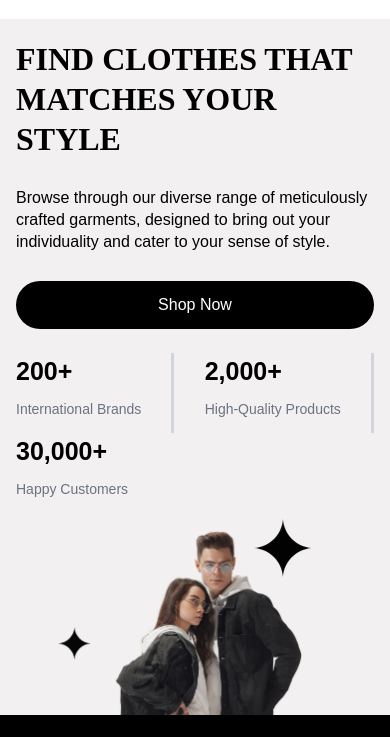
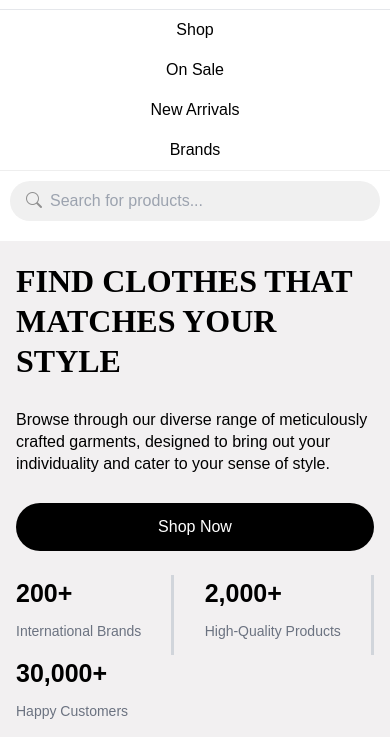
Before and after one commit to Iam-samyog/Shop.co, a plain HTML site: page index.html in a window 390 px wide. Both pictures are taken after a click on the button 292 px from the left and 83 px from the top of the page. Shown: the part 107-844 px from the top of the page. Drawn offline with nearby package versions, Linux system fonts and the light colour scheme; a web font is replaced by a local one.

Commit message:
Added the search menu and hamburger menu function on the nav while the web page is in responsive

```diff
--- a/index.html
+++ b/index.html
@@ -90,7 +90,7 @@
         </div>
 
         <!-- 🔹 Mobile Menu (Hidden by default) -->
-        <div id="mobileMenu" class="hidden md:hidden bg-white border-t border-gray-200">
+        <div id="mobileMenu" class=" md:hidden bg-white border-t border-gray-200">
           <a href="#" class="block py-2 px-4 text-black font-[20px]">Shop</a>
           <a href="#" class="block py-2 px-4 text-black font-[16px]">On Sale</a>
           <a href="#" class="block py-2 px-4 text-black font-[16px]">New Arrivals</a>
@@ -579,7 +579,9 @@
 
 
     <!--Javascripts -->
-    <script src="scripts.js"></script>
+    <script src="scripts.js">
+
+    </script>
      <!--Javascripts ends -->
   </body>
 </html>
--- a/scripts.js
+++ b/scripts.js
@@ -1,7 +1,59 @@
-document.getElementById("menuBtn").addEventListener("click", function() {
-    document.getElementById("mobileMenu").classList.toggle("show");
-});
-document.getElementById('mobileSearchBtn').addEventListener('click', function() {
-    const mobileSearchBar = document.getElementById('mobileSearchBar');
-    mobileSearchBar.classList.toggle('hidden');
-  });
+// Use window.onload to ensure everything is loaded
+window.onload = function() {
+    // Get menu button and mobile menu elements
+    const menuBtn = document.getElementById("menuBtn");
+    const mobileMenu = document.getElementById("mobileMenu");
+    const mobileSearchBtn = document.getElementById("mobileSearchBtn");
+
+    // Check if elements exist before adding listeners
+    if (menuBtn && mobileMenu) {
+        // Add click event to menu button
+        menuBtn.onclick = function() {
+            // Toggle between showing and hiding
+            if (mobileMenu.style.display === "block") {
+                mobileMenu.style.display = "none";
+            } else {
+                mobileMenu.style.display = "block";
+            }
+            console.log("Menu button clicked"); // Debug message
+        };
+    } else {
+        console.error("Menu button or mobile menu not found");
+    }
+
+    // Mobile search functionality
+    if (mobileSearchBtn) {
+        mobileSearchBtn.onclick = function() {
+            console.log("Search button clicked"); // Debug message
+
+            let searchContainer = document.getElementById("mobileSearchContainer");
+
+            if (searchContainer) {
+                searchContainer.remove();
+            } else {
+                // Create search field
+                searchContainer = document.createElement("div");
+                searchContainer.id = "mobileSearchContainer";
+                searchContainer.style.padding = "10px";
+                searchContainer.style.backgroundColor = "#fff";
+                searchContainer.style.borderTop = "1px solid #eee";
+
+                searchContainer.innerHTML = `
+                    <div style="display: flex; background-color: #F0F0F0; border-radius: 25px; padding: 8px 16px;">
+                        <i class="bi bi-search" style="color: #909090; margin-right: 8px;"></i>
+                        <input
+                            type="text"
+                            style="background-color: #F0F0F0; border: none; width: 100%; outline: none; color:black;"
+                            placeholder="Search for products..."
+                        />
+                    </div>
+                `;
+
+                // Insert after mobile menu
+                mobileMenu.parentNode.insertBefore(searchContainer, mobileMenu.nextSibling);
+            }
+        };
+    } else {
+        console.error("Mobile search button not found");
+    }
+};
--- a/style.css
+++ b/style.css
@@ -15,6 +15,7 @@
     font-family: var(--secondary-font);
 
 }
+
 .main-background{
     background-color: #F2F0F1;
 }
```
